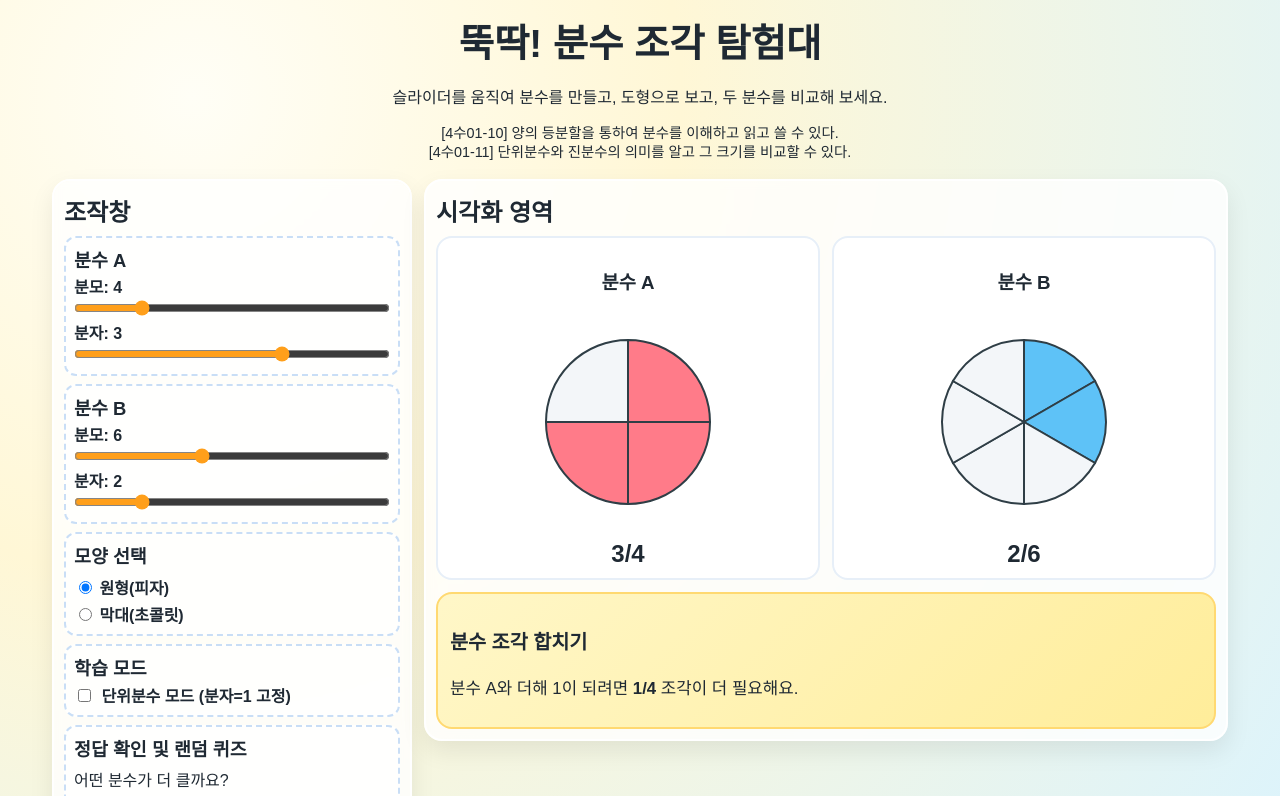
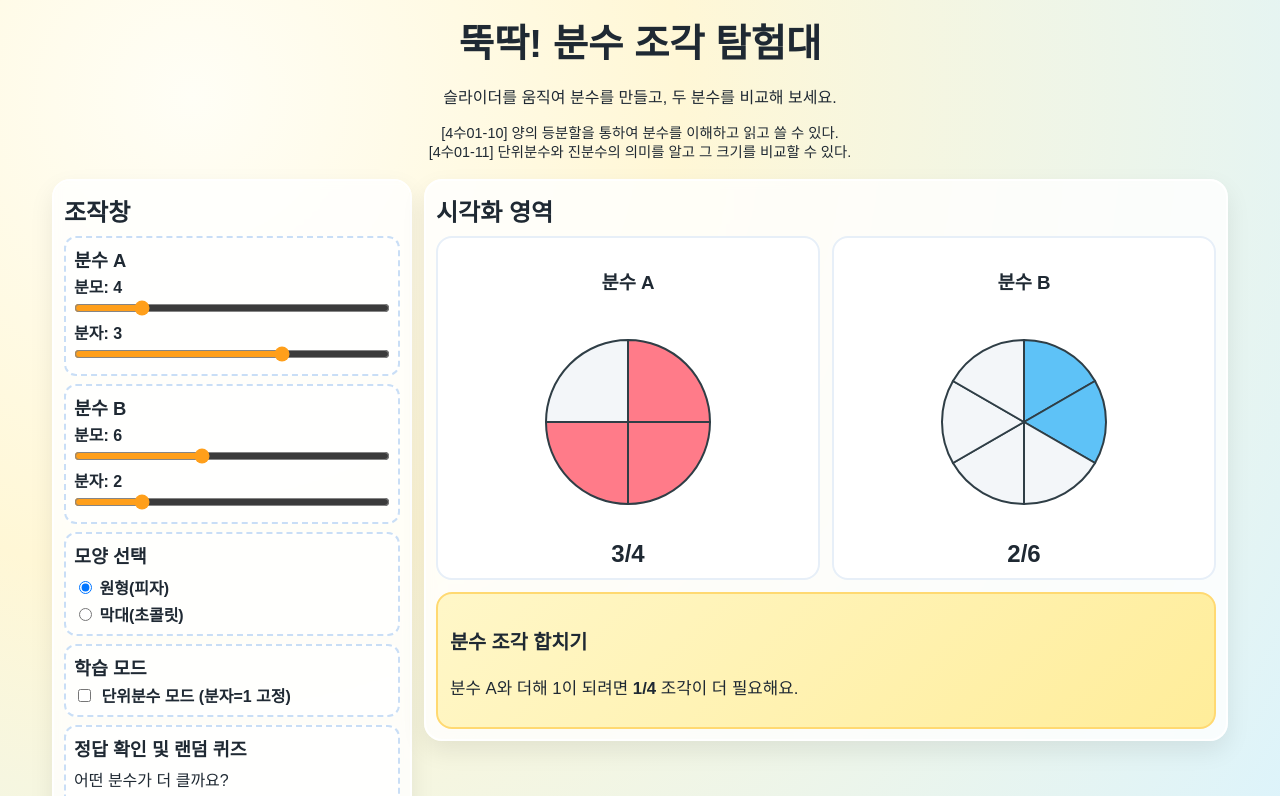
Before and after one commit to WBmaker2/Visual-Fraction-Lab, a plain HTML site: page index.html in a window 1280 px wide. Shown: the top 796 px of the page. Drawn offline with Linux system fonts and the light colour scheme.

Commit message:
Remove redundant text from index.html
부제목 문구 수정

```diff
--- a/index.html
+++ b/index.html
@@ -10,7 +10,7 @@
     <div class="app">
       <header class="app-header">
         <h1>뚝딱! 분수 조각 탐험대</h1>
-        <p>슬라이더를 움직여 분수를 만들고, 도형으로 보고, 두 분수를 비교해 보세요.</p>
+        <p>슬라이더를 움직여 분수를 만들고, 두 분수를 비교해 보세요.</p>
         <p class="achievement-text">
           [4수01-10] 양의 등분할을 통하여 분수를 이해하고 읽고 쓸 수 있다.<br />
           [4수01-11] 단위분수와 진분수의 의미를 알고 그 크기를 비교할 수 있다.
```
